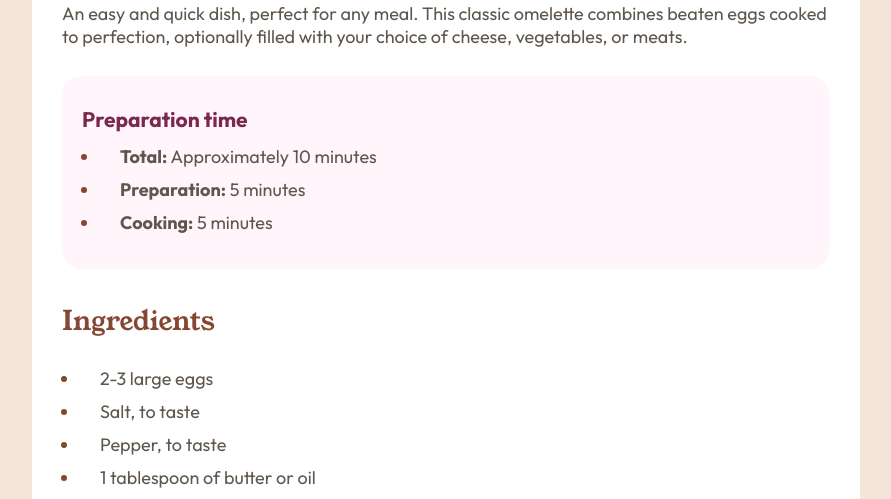
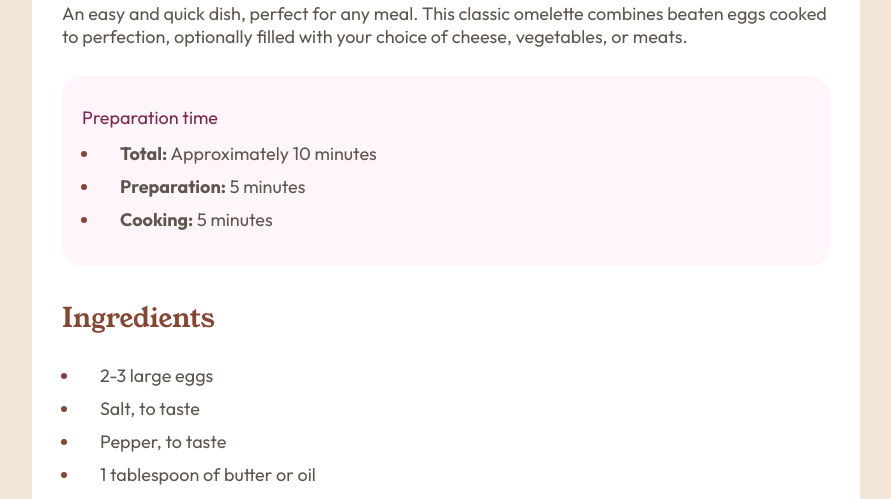
Before and after one commit to AlwinKishore/receipe-page-main, a plain HTML site: page index.html in a window 1280 px wide. Shown: the part 593-1092 px from the top of the page, without its empty margins (194-1085 px from the left). Drawn offline with Linux system fonts and the light colour scheme.

Commit message:
Update - regarding warnings

```diff
--- a/assets/css/style.css
+++ b/assets/css/style.css
@@ -11,6 +11,7 @@ body{
 /* typography */
 
 h3,
+.sub-heading,
 p,
 table,
 li,
@@ -26,7 +27,8 @@ h1,h2
 
 h3,
 ul,
-ol{
+ol,
+.sub-heading{
     margin:0;
 }
 
@@ -38,7 +40,7 @@ h2{
     color: hsl(14, 45%, 36%);
 }
 
-h3{
+.sub-heading{
     color: hsl(332, 51%, 32%);
     margin-bottom: .5rem;
 }
@@ -73,6 +75,10 @@ ol li::marker{
 strong{
     font-family: "Outfit", sans-serif;
     color: hsl(30, 10%, 34%);
+}
+
+.sub-heading{
+
 }
 
 /* layouts */
--- a/index.html
+++ b/index.html
@@ -21,6 +21,7 @@
     .attribution a {
       color: hsl(228, 45%, 44%);
     }
+
   </style>
 </head>
 
@@ -36,9 +37,9 @@
       </div>
     </header>
 
-    <section class="preparation-time">
+    <section class="preparation-time" role="preparation-time">
       <div class="section">
-        <h3>Preparation time</h3>
+        <p class="sub-heading">Preparation time</p>
         <ul>
           <li><strong>Total:</strong> Approximately 10 minutes</li>
           <li><strong>Preparation:</strong> 5 minutes</li>
@@ -47,7 +48,7 @@
       </div>
     </section>
 
-    <section class="ingredients">
+    <section class="ingredients" role="ingredients">
       <div class="section">
         <h2>Ingredients</h2>
 
@@ -61,7 +62,7 @@
       </div>
     </section>
 
-    <section class="instructions">
+    <section class="instructions" role="instructions">
       <div class="section">
         <h2>Instructions</h2>
 
@@ -81,7 +82,7 @@
       </div>
     </section>
 
-    <section class="nutrition">
+    <section class="nutrition" role="nutrition">
       <div class="section">
         <h2>Nutrition</h2>
         <p>The table below shows nutritional values per serving without the additional fillings.</p>
```
